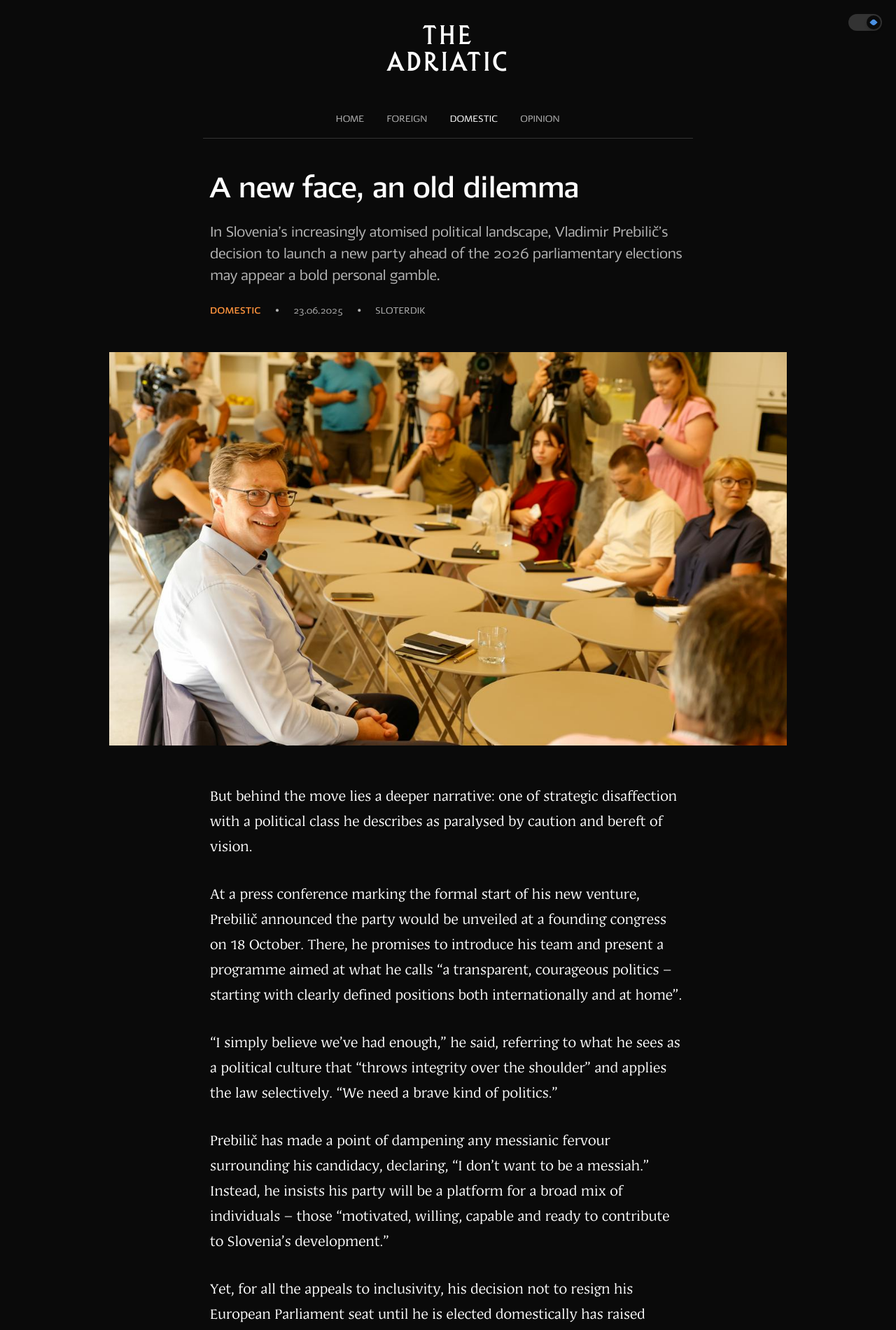
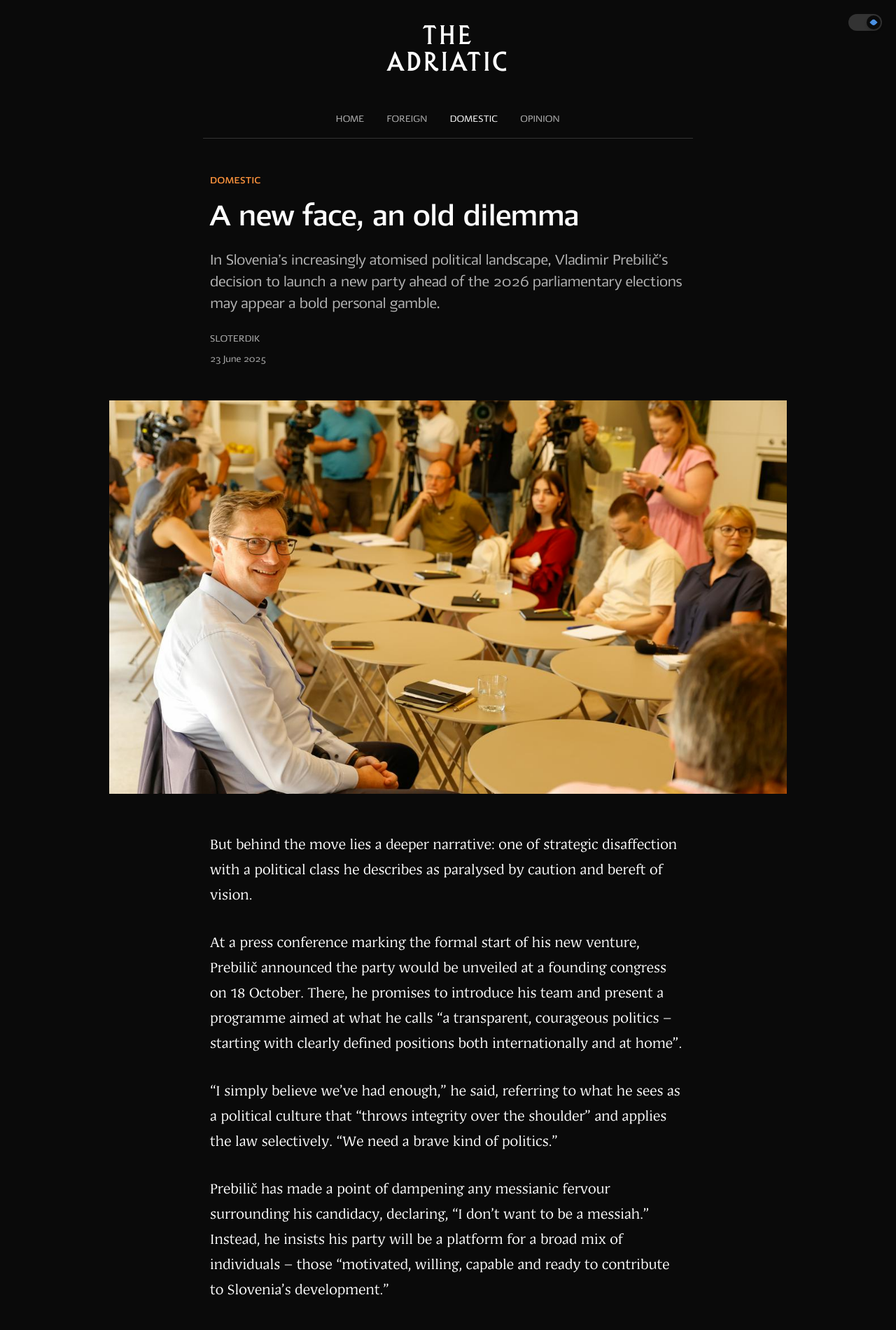
Before and after one commit to tfhoerest/azt, a Jekyll site: the page built from _posts/2025-06-23-bid-for-relevance.md, in a window 1280 px wide. Shown: the top 1900 px of the page at 70% size. Built offline with Jekyll 4.4.1, drawn with Linux system fonts in a browser that asks for light colours; some web fonts are replaced.

Commit message:
Update post.html

```diff
--- a/_layouts/post.html
+++ b/_layouts/post.html
@@ -18,6 +18,11 @@ layout: default
     margin-right: auto;
 }
 
+.post-category {
+    margin-bottom: 1rem;
+    text-align: left;
+}
+
 .post-title {
     font-family: 'Saj JY', 'Inter', 'Helvetica Neue', Helvetica, Arial, FreeSans, sans-serif;
     font-size: 2.75rem;  /* Zeit-style larger title */
@@ -31,29 +36,25 @@ layout: default
     font-size: 1.375rem;  /* Zeit-style larger lede */
     color: var(--z-ds-color-text-70);
     line-height: 1.4;
-    margin-bottom: 1.5rem;  /* More space to meta */
+    margin-bottom: 1.5rem;  /* More space to author */
     font-weight: 400;
 }
 
-.post-meta {
-    display: flex;
-    align-items: center;
-    flex-wrap: wrap;
-    gap: var(--z-ds-space-s);
-    margin-bottom: 2rem;  /* More space to image */
-    color: var(--z-ds-color-text-70);
-    font-size: 0.875rem;  /* Smaller meta text like Zeit */
-}
-
-.meta-separator {
-    margin: 0 4px;  /* Small spacing around bullets */
-}
-
-.post-author {
+.post-author-name {
+    font-size: 0.875rem;
     color: var(--z-ds-color-text-70);
     font-weight: 500;
     text-transform: uppercase;
     letter-spacing: 0.5px;
+    margin-bottom: 0.5rem;
+    text-align: left;
+}
+
+.post-date {
+    font-size: 0.875rem;
+    color: var(--z-ds-color-text-70);
+    margin-bottom: 2rem;  /* Space to image */
+    text-align: left;
 }
 
 .post-image {
@@ -205,23 +206,29 @@ layout: default
         margin-bottom: 1rem;
     }
 
-    .post-meta {
-        flex-direction: row;
-        flex-wrap: wrap;
-        align-items: flex-start;
-        gap: 2px;
-        margin-bottom: 1.5rem;
-        font-size: 0.8rem;  /* Smaller meta text */
+    .post-category {
+        margin-bottom: 0.75rem;
     }
 
-    /* Force author to new line on mobile */
-    .post-author {
-        flex-basis: 100%;  /* Forces author to new line */
+    .post-title {
+        font-size: 2rem;  /* Smaller on mobile */
+        line-height: 1.2;
+        margin-bottom: 1rem;
     }
 
-    /* Hide bullet before author on mobile */
-    .post-meta .meta-separator:nth-of-type(2) {
-        display: none;
+    .post-lede {
+        font-size: 1.125rem;  /* Smaller on mobile */
+        margin-bottom: 1rem;
+    }
+
+    .post-author-name {
+        font-size: 0.8rem;
+        margin-bottom: 0.25rem;
+    }
+
+    .post-date {
+        font-size: 0.8rem;
+        margin-bottom: 1.5rem;
     }
 
     .post-image {
@@ -254,24 +261,24 @@ layout: default
 
 <article class="post-container">
     <header class="post-header">
-        <!-- 1. TITLE -->
+        <!-- 1. CATEGORY (above title) -->
+        <div class="post-category">
+            <span class="category-tag {{ page.category }}">{{ page.category | upcase }}</span>
+        </div>
+
+        <!-- 2. TITLE -->
         <h1 class="post-title">{{ page.title }}</h1>
 
-        <!-- 2. LEDE (EXCERPT) -->
+        <!-- 3. LEDE (EXCERPT) -->
         {% if page.excerpt %}
             <div class="post-lede">{{ page.excerpt | strip_html }}</div>
         {% endif %}
 
-        <!-- 3. DATE AND AUTHOR -->
-        <div class="post-meta">
-            <span class="category-tag {{ page.category }}">{{ page.category | upcase }}</span>
-            <span class="meta-separator"> • </span>
-            <span class="post-date">{{ page.date | date: "%d.%m.%Y" }}</span>
-            {% if page.author %}
-                <span class="meta-separator"> • </span>
-                <span class="post-author">{{ page.author }}</span>
-            {% endif %}
-        </div>
+        <!-- 4. AUTHOR AND DATE (below lede) -->
+        {% if page.author %}
+            <div class="post-author-name">{{ page.author }}</div>
+        {% endif %}
+        <div class="post-date">{{ page.date | date: "%d %B %Y" }}</div>
     </header>
 
     <!-- 4. IMAGE -->
```
